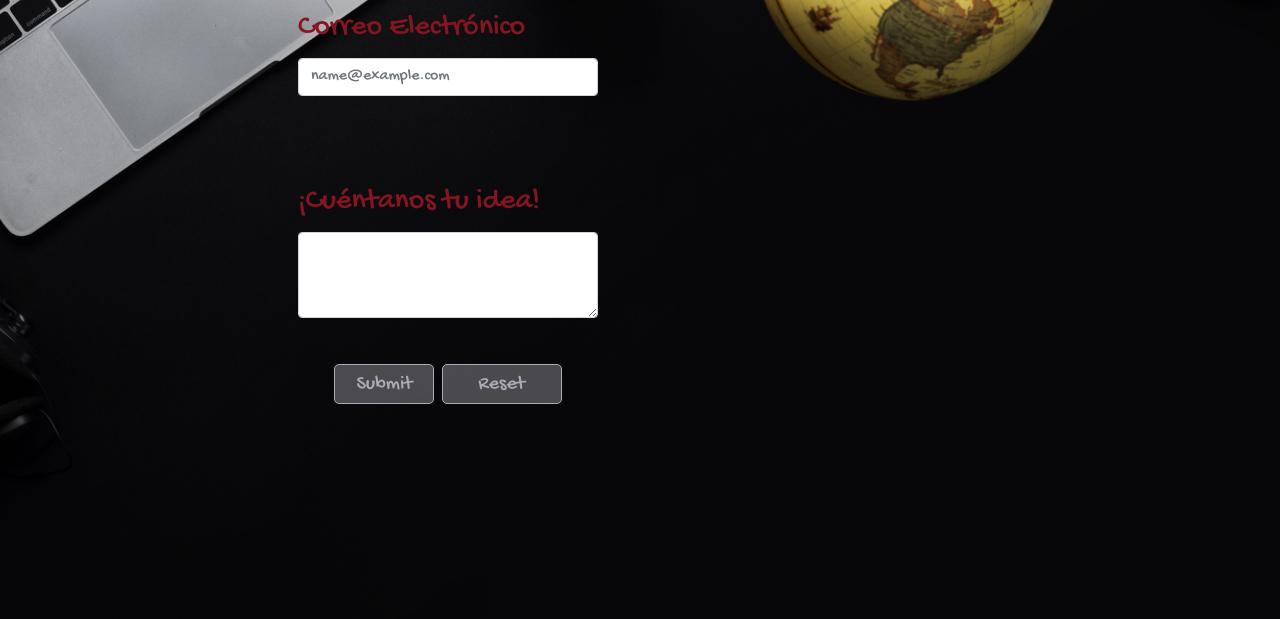
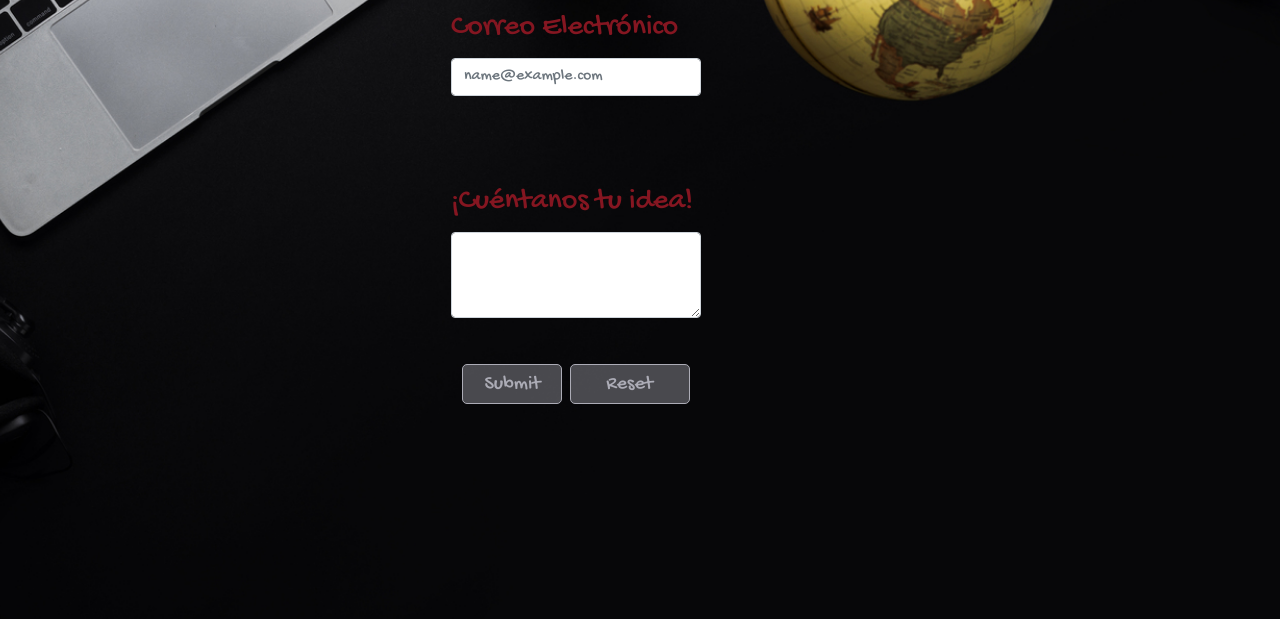
Before and after one commit to ignardiaz/2da-pre-entrega-Coder, a website: page pages/contact.html in a window 1280 px wide. Shown: the part 181-800 px from the top of the page. Drawn offline with nearby package versions, Linux system fonts and the light colour scheme.

Commit message:
3ra pre entrega

```diff
--- a/scss/components/_main.scss
+++ b/scss/components/_main.scss
@@ -444,7 +444,7 @@
 /*---------- Bootstrap-------*/
 
     .input{
-        width: 70%;
+        width: 90%;
         height: 400px;
         font-family: 'Gochi Hand', cursive;
         font-size: 30px;
@@ -453,11 +453,11 @@
         flex-direction: column;
         align-items: center;
         .mb-3{
-            width: 300px;
+            width: 250px;
             height: 200px;
         }
         .mb-4{
-            width: 300px;
+            width: 250px;
             height: 200px;
         }
         .botones{
```
Also changed, not shown: css/estilos.css.
